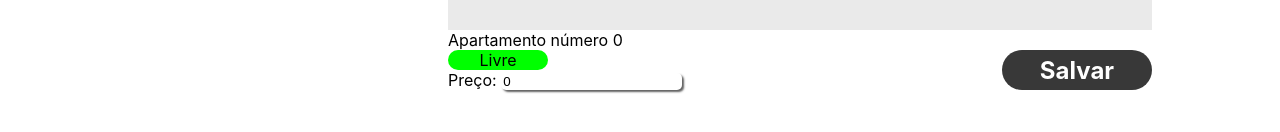
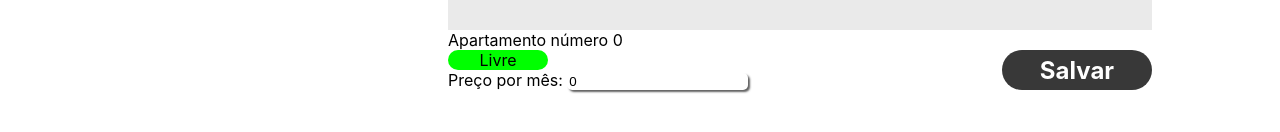
Before and after one commit to LucasGaravaglia/Desafio-BioPark, a React (Create React App) app in the folder frontend/: page /apartment/details in a window 1280 px wide. Shown: the part 650-782 px from the top of the page. Built offline with nearby package versions, Linux system fonts and the light colour scheme; no server answers.

Commit message:
Correções na estilização da interface

```diff
--- a/frontend/src/Pages/Apartment/index.js
+++ b/frontend/src/Pages/Apartment/index.js
@@ -139,7 +139,7 @@ function Building() {
               {selected.have_guest == 1 ? "Ocupado" : "Livre"}
             </a>
             <form>
-              <a>Preço: </a>
+              <a>Preço por mês: </a>
               <input
                 type="number"
                 step="any"
--- a/frontend/src/Pages/RegisterBuilding/style.css
+++ b/frontend/src/Pages/RegisterBuilding/style.css
@@ -91,7 +91,6 @@
   font-size: small;
 }
 .containerSidebar form {
-  background-color: #f0f;
   display: flex;
   align-items: center;
   justify-content: flex-start;
```
